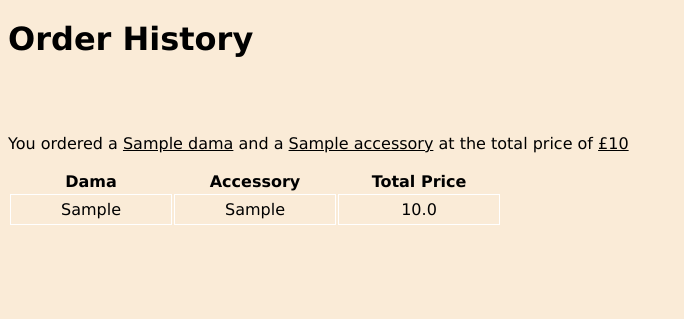
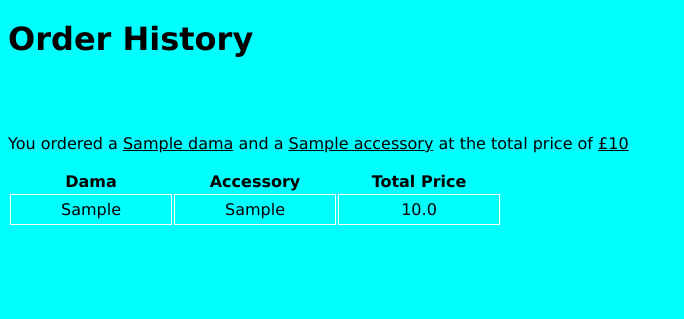
Before and after one commit to MariusCSaunders/Kendama-Order-History, a Flask app: template service_1/application/templates/home.html in a window 1280 px wide. Shown: the part 481-800 px from the top of the page, without its empty margins (0-684 px from the left). Run offline with Flask 2, Linux system fonts and the light colour scheme; tables that the repository leaves empty hold one stand-in row (values such as "Sample post"); the template is opened without the code that fills it: values that come from a table or form of the project are taken from there, most other values are stand-ins (such as "Sample title", 1, 10 or a date in 2020).

Commit message:
Update layout.html

```diff
--- a/service_1/application/templates/layout.html
+++ b/service_1/application/templates/layout.html
@@ -13,7 +13,7 @@
 </head>
 
 
-<body style="font-family:verdana; background-color: antiquewhite;">
+<body style="font-family:verdana; background-color: aqua;">
 
     <h1>Kendama Ordering</h1></br>
     <h3>This is a service for ordering a random kendama and an accessory and reutrns the total price including shipping.</h2>
```
